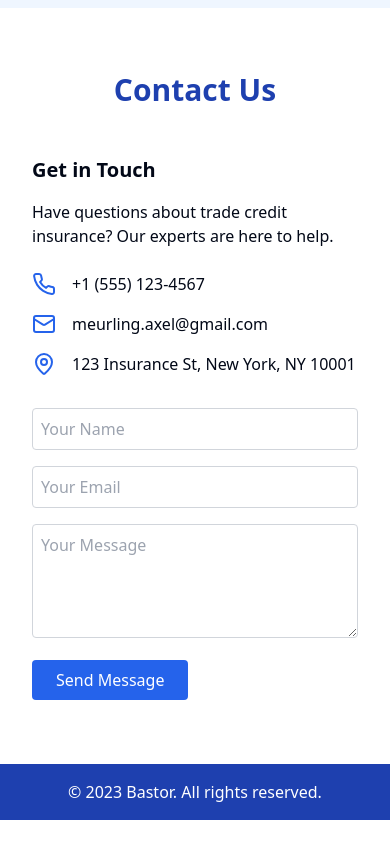
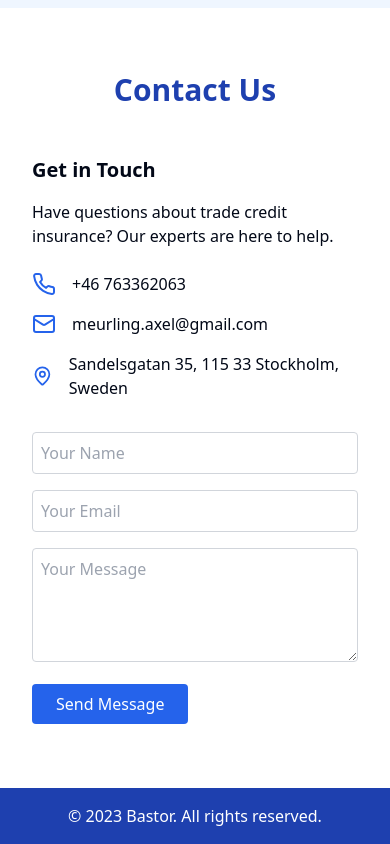
Before and after one commit to meurling/bastor-bluewave, a React (Vite) app: page /en in a window 390 px wide. Shown: the part 4529-5373 px from the top of the page. Before the commit the page ends 5349 px from the top, so only its background shows below. Built offline with nearby package versions, Linux system fonts and the light colour scheme.

Commit message:
Update contact information
Set the address to Sandelsgatan 35, 115 33 Stockholm, Sweden and the phone number to +46 763362063 in the contact section.
[skip gpt_engineer]

```diff
--- a/src/components/Contact.jsx
+++ b/src/components/Contact.jsx
@@ -19,19 +19,15 @@ const Contact = () => {
 
   const handleSubmit = (e) => {
     e.preventDefault();
-    // Basic form validation
     if (!formData.name || !formData.email || !formData.message) {
       toast.error('Please fill in all fields');
       return;
     }
-    // Here you would typically send the form data to a server
-    // For this example, we'll just log it and show a success message
     console.log('Form submitted:', {
       ...formData,
       recipientEmail: 'meurling.axel@gmail.com'
     });
     toast.success('Message sent successfully!');
-    // Reset form after submission
     setFormData({ name: '', email: '', message: '' });
   };
 
@@ -46,7 +42,7 @@ const Contact = () => {
             <div className="space-y-4">
               <div className="flex items-center">
                 <Phone className="w-6 h-6 mr-4 text-blue-600" />
-                <span>+1 (555) 123-4567</span>
+                <span>+46 763362063</span>
               </div>
               <div className="flex items-center">
                 <Mail className="w-6 h-6 mr-4 text-blue-600" />
@@ -54,7 +50,7 @@ const Contact = () => {
               </div>
               <div className="flex items-center">
                 <MapPin className="w-6 h-6 mr-4 text-blue-600" />
-                <span>123 Insurance St, New York, NY 10001</span>
+                <span>Sandelsgatan 35, 115 33 Stockholm, Sweden</span>
               </div>
             </div>
           </div>
```
